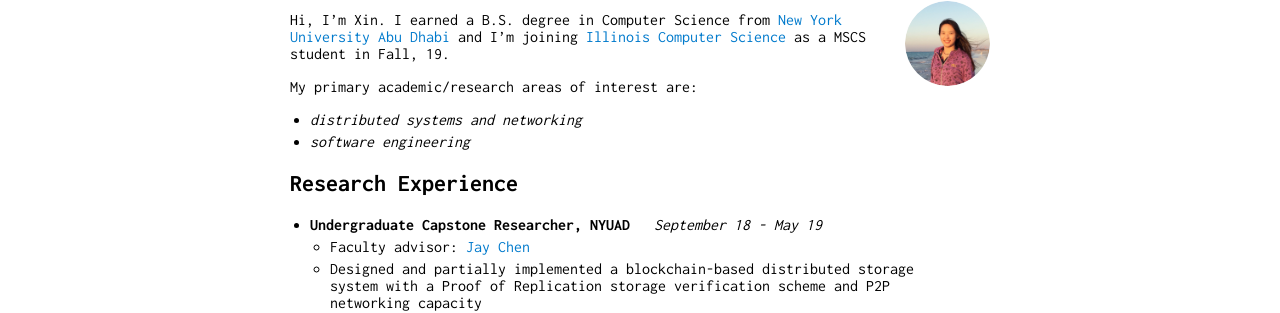
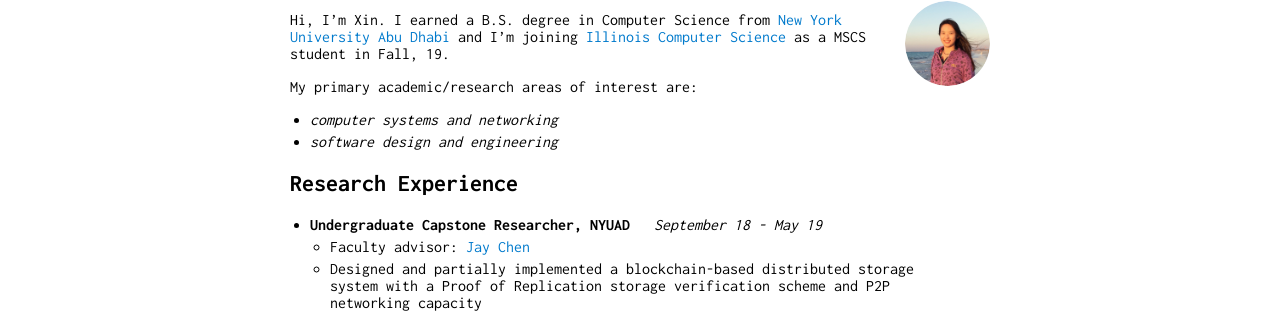
Before and after one commit to tongxin97/tongxin97.github.io, a Jekyll site: the page built from index.md, in a window 1280 px wide. Shown: the part 165-478 px from the top of the page. Built offline with Jekyll 4.4.1, drawn with Linux system fonts in a browser that asks for light colours.

Commit message:
Update interests in cv

```diff
--- a/index.md
+++ b/index.md
@@ -11,8 +11,8 @@ Hi, I'm Xin. I earned a B.S. degree in Computer Science from <a href="https://ny
 
 My primary academic/research areas of interest are:
 <!-- + _big-data systems and data science_ -->
-+ _distributed systems and networking_
-+ _software engineering_
++ _computer systems and networking_
++ _software design and engineering_
 
 ## Research Experience
 
```
Also changed, not shown: 1 other file.
